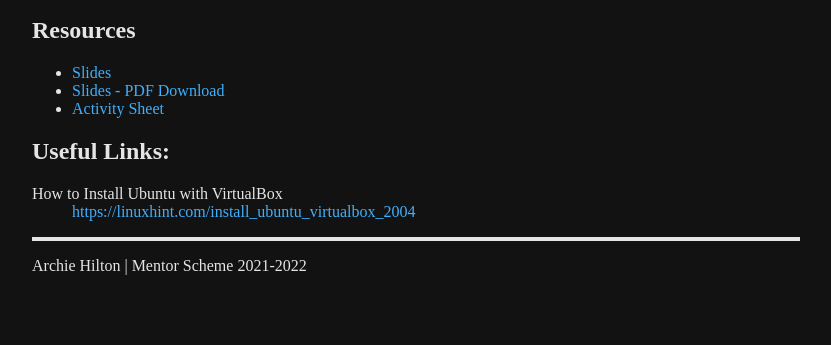
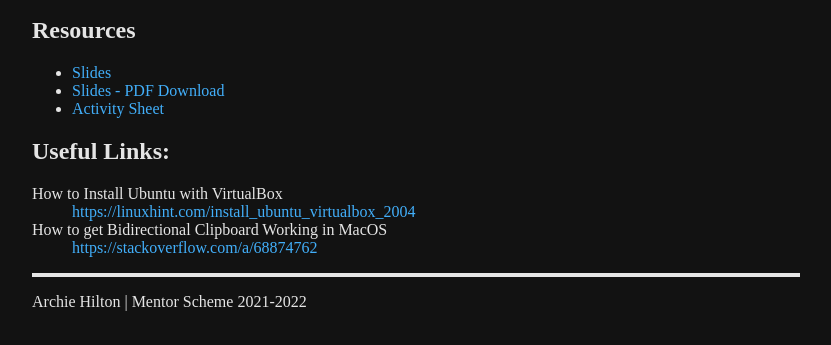
Before and after one commit to thytom/thytom.github.io, a plain HTML site: page mentorsession1/index.html in a window 1280 px wide. Shown: the part 89-434 px from the top of the page, without its empty margins (224-1055 px from the left). Drawn offline with Linux system fonts and the light colour scheme.

Commit message:
Add macos copy/paste stackoverflow link

```diff
--- a/mentorsession1/index.html
+++ b/mentorsession1/index.html
@@ -61,6 +61,10 @@ hr {
 				<dd>
 					<a href="https://linuxhint.com/install_ubuntu_virtualbox_2004">https://linuxhint.com/install_ubuntu_virtualbox_2004</a>
 				</dd>
+				<dt>How to get Bidirectional Clipboard Working in MacOS</dt>
+				<dd>
+					<a href="https://stackoverflow.com/a/68874762">https://stackoverflow.com/a/68874762</a>
+				</dd>
 			</dl>
 		</section>
 	</main>
```
